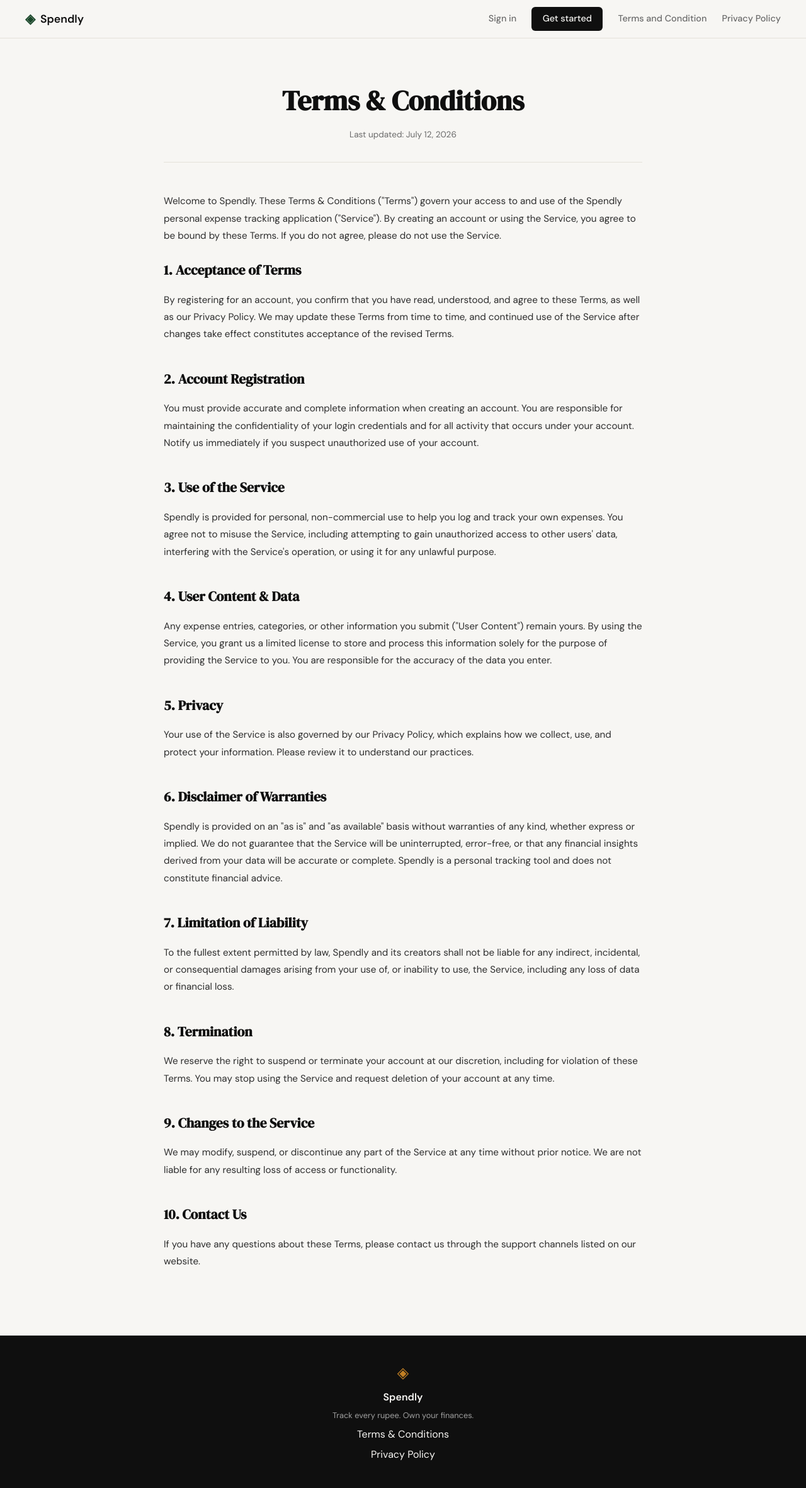
After one commit to vedantbhavsar17/Spendy, a Flask app: page /terms in a window 1280 px wide. The commit adds this page. Shown: the whole page at 63% size. Run offline with Flask 3, Linux system fonts and the light colour scheme.

Commit message:
landing: Added terms and condition page route

```diff
--- a/app.py
+++ b/app.py
@@ -20,6 +20,11 @@ def register():
 @app.route("/login")
 def login():
     return render_template("login.html")
+
+
+@app.route("/terms")
+def terms():
+    return render_template("terms.html")
 
 
 # ------------------------------------------------------------------ #
--- a/static/css/style.css
+++ b/static/css/style.css
@@ -478,6 +478,57 @@ a { color: inherit; text-decoration: none; }
 .auth-switch a:hover { text-decoration: underline; }
 
 /* ------------------------------------------------------------------ */
+/* Legal pages (Terms, Privacy)                                        */
+/* ------------------------------------------------------------------ */
+
+.legal-section {
+    padding: 4rem 2rem 5rem;
+}
+
+.legal-container {
+    max-width: 760px;
+    margin: 0 auto;
+}
+
+.legal-header {
+    text-align: center;
+    margin-bottom: 3rem;
+    padding-bottom: 2rem;
+    border-bottom: 1px solid var(--border);
+}
+
+.legal-title {
+    font-family: var(--font-display);
+    font-size: clamp(2rem, 4vw, 2.75rem);
+    color: var(--ink);
+    margin-bottom: 0.5rem;
+}
+
+.legal-updated {
+    font-size: 0.85rem;
+    color: var(--ink-muted);
+}
+
+.legal-body p {
+    font-size: 0.95rem;
+    color: var(--ink-soft);
+    line-height: 1.8;
+    margin-bottom: 1.5rem;
+}
+
+.legal-body h2 {
+    font-family: var(--font-display);
+    font-size: 1.35rem;
+    color: var(--ink);
+    margin-top: 2.5rem;
+    margin-bottom: 1rem;
+}
+
+.legal-body h2:first-of-type {
+    margin-top: 0;
+}
+
+/* ------------------------------------------------------------------ */
 /* Footer                                                              */
 /* ------------------------------------------------------------------ */
 
--- a/templates/base.html
+++ b/templates/base.html
@@ -21,7 +21,7 @@
             <div class="nav-links">
                 <a href="{{ url_for('login') }}">Sign in</a>
                 <a href="{{ url_for('register') }}" class="nav-cta">Get started</a>
-                <a href="#">Terms and Condition</a>
+                <a href="{{ url_for('terms') }}">Terms and Condition</a>
                 <a href="#">Privacy Policy</a>
             </div>
         </div>
@@ -36,6 +36,8 @@
             <span class="brand-icon">◈</span>
             <span class="footer-name">Spendly</span>
             <p class="footer-copy">Track every rupee. Own your finances.</p>
+            <a href="{{ url_for('terms') }}">Terms & Conditions</a>
+            <a href="#">Privacy Policy</a>
         </div>
     </footer>
 
--- /dev/null
+++ b/templates/terms.html
@@ -0,0 +1,97 @@
+{% extends "base.html" %}
+
+{% block title %}Terms & Conditions — Spendly{% endblock %}
+
+{% block content %}
+
+<section class="legal-section">
+    <div class="legal-container">
+        <div class="legal-header">
+            <h1 class="legal-title">Terms & Conditions</h1>
+            <p class="legal-updated">Last updated: July 12, 2026</p>
+        </div>
+
+        <div class="legal-body">
+            <p>
+                Welcome to Spendly. These Terms & Conditions ("Terms") govern your access to and use of
+                the Spendly personal expense tracking application ("Service"). By creating an account or
+                using the Service, you agree to be bound by these Terms. If you do not agree, please do
+                not use the Service.
+            </p>
+
+            <h2>1. Acceptance of Terms</h2>
+            <p>
+                By registering for an account, you confirm that you have read, understood, and agree to
+                these Terms, as well as our Privacy Policy. We may update these Terms from time to time,
+                and continued use of the Service after changes take effect constitutes acceptance of the
+                revised Terms.
+            </p>
+
+            <h2>2. Account Registration</h2>
+            <p>
+                You must provide accurate and complete information when creating an account. You are
+                responsible for maintaining the confidentiality of your login credentials and for all
+                activity that occurs under your account. Notify us immediately if you suspect unauthorized
+                use of your account.
+            </p>
+
+            <h2>3. Use of the Service</h2>
+            <p>
+                Spendly is provided for personal, non-commercial use to help you log and track your own
+                expenses. You agree not to misuse the Service, including attempting to gain unauthorized
+                access to other users' data, interfering with the Service's operation, or using it for any
+                unlawful purpose.
+            </p>
+
+            <h2>4. User Content & Data</h2>
+            <p>
+                Any expense entries, categories, or other information you submit ("User Content") remain
+                yours. By using the Service, you grant us a limited license to store and process this
+                information solely for the purpose of providing the Service to you. You are responsible for
+                the accuracy of the data you enter.
+            </p>
+
+            <h2>5. Privacy</h2>
+            <p>
+                Your use of the Service is also governed by our Privacy Policy, which explains how we
+                collect, use, and protect your information. Please review it to understand our practices.
+            </p>
+
+            <h2>6. Disclaimer of Warranties</h2>
+            <p>
+                Spendly is provided on an "as is" and "as available" basis without warranties of any kind,
+                whether express or implied. We do not guarantee that the Service will be uninterrupted,
+                error-free, or that any financial insights derived from your data will be accurate or
+                complete. Spendly is a personal tracking tool and does not constitute financial advice.
+            </p>
+
+            <h2>7. Limitation of Liability</h2>
+            <p>
+                To the fullest extent permitted by law, Spendly and its creators shall not be liable for
+                any indirect, incidental, or consequential damages arising from your use of, or inability
+                to use, the Service, including any loss of data or financial loss.
+            </p>
+
+            <h2>8. Termination</h2>
+            <p>
+                We reserve the right to suspend or terminate your account at our discretion, including for
+                violation of these Terms. You may stop using the Service and request deletion of your
+                account at any time.
+            </p>
+
+            <h2>9. Changes to the Service</h2>
+            <p>
+                We may modify, suspend, or discontinue any part of the Service at any time without prior
+                notice. We are not liable for any resulting loss of access or functionality.
+            </p>
+
+            <h2>10. Contact Us</h2>
+            <p>
+                If you have any questions about these Terms, please contact us through the support channels
+                listed on our website.
+            </p>
+        </div>
+    </div>
+</section>
+
+{% endblock %}
```
